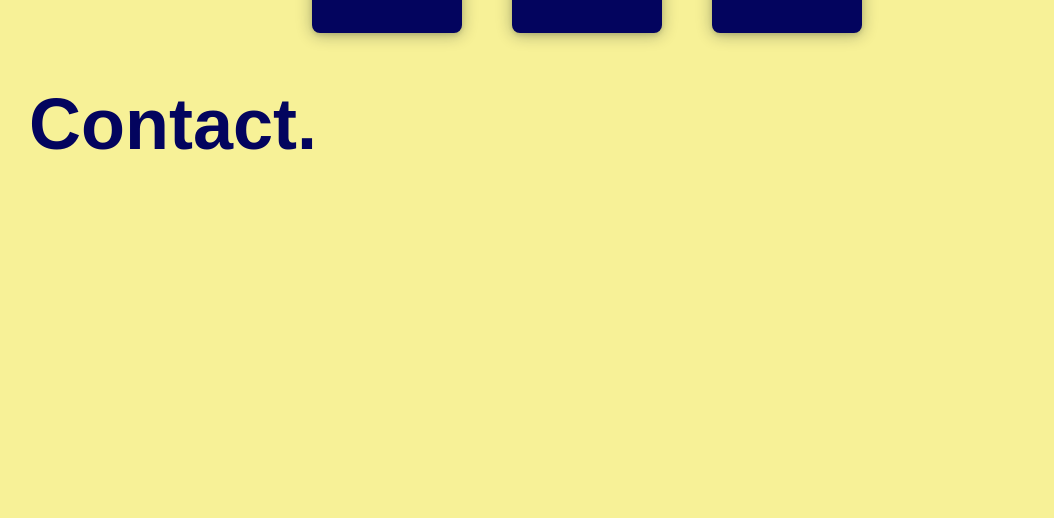
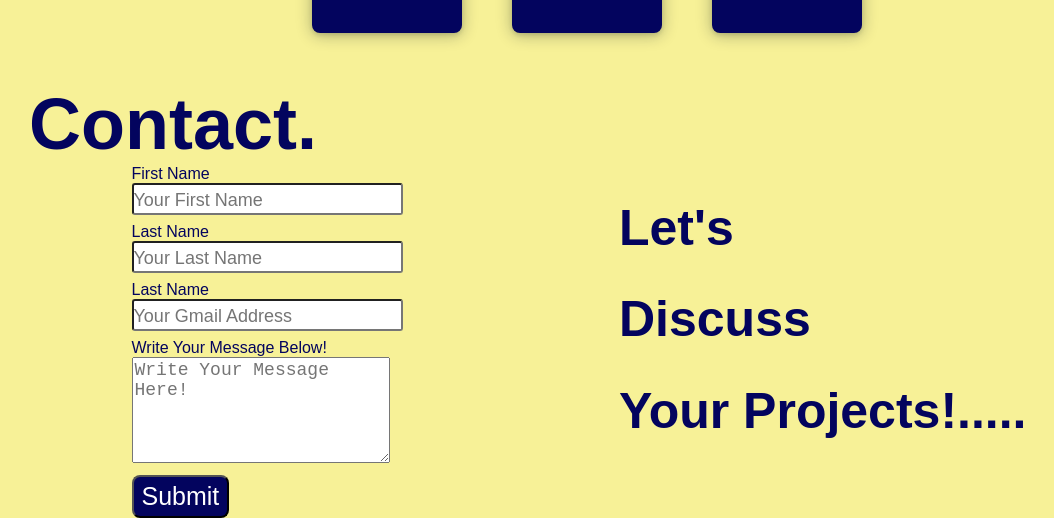
Before and after one commit to AbhijithX0/Abhijith-s-Portfolio, a plain HTML site: page index.html in a window 1280 px wide. Shown: the part 1969-2487 px from the top of the page, without its empty margins (85-1139 px from the left). Before the commit the page ends 2134 px from the top, so only its background shows below. Drawn offline with Linux system fonts and the light colour scheme.

Commit message:
Added the contact form
Added the contact form the styling and the other functionalities are yet to be added

```diff
--- a/index.html
+++ b/index.html
@@ -54,15 +54,21 @@
             <ul>
                 <li>
                     <span>2014 - 2018</span>
-                    <div id="li-1">Lorem ipsum dolor sit amet, consectetur adipiscing elit. Amet vulputate tristique quam felis. Id phasellus dui orci vulputate consequat nulla proin. Id sit scelerisque neque, proin bibendum diam.</div>
+                    <div id="li-1">Lorem ipsum dolor sit amet, consectetur adipiscing elit. Amet vulputate tristique
+                        quam felis. Id phasellus dui orci vulputate consequat nulla proin. Id sit scelerisque neque,
+                        proin bibendum diam.</div>
                 </li>
                 <li>
                     <span>2014 - 2018</span>
-                    <div id="li-2">Lorem ipsum dolor sit amet, consectetur adipiscing elit. Amet vulputate tristique quam felis. Id phasellus dui orci vulputate consequat nulla proin. Id sit scelerisque neque, proin bibendum diam.</div>
+                    <div id="li-2">Lorem ipsum dolor sit amet, consectetur adipiscing elit. Amet vulputate tristique
+                        quam felis. Id phasellus dui orci vulputate consequat nulla proin. Id sit scelerisque neque,
+                        proin bibendum diam.</div>
                 </li>
                 <li>
                     <span>2014 - 2018</span>
-                    <div id="li-3">Lorem ipsum dolor sit amet, consectetur adipiscing elit. Amet vulputate tristique quam felis. Id phasellus dui orci vulputate consequat nulla proin. Id sit scelerisque neque, proin bibendum diam.</div>
+                    <div id="li-3">Lorem ipsum dolor sit amet, consectetur adipiscing elit. Amet vulputate tristique
+                        quam felis. Id phasellus dui orci vulputate consequat nulla proin. Id sit scelerisque neque,
+                        proin bibendum diam.</div>
                 </li>
             </ul>
         </div>
@@ -71,22 +77,50 @@
 
         <div class="skills1">
             <div class="skills-item">
-                <img width="50px"   src="images/svg/instagram.svg" alt="">
+                <img width="50px" src="images/svg/instagram.svg" alt="">
                 <div id="p">HTML</div>
             </div>
             <div class="skills-item">
-                <img width="50px"   src="images/svg/instagram.svg" alt="">
-                <div id="p">HTML</div>
+                <img width="50px" src="images/svg/instagram.svg" alt="">
+                <div id="p">CSS</div>
             </div>
             <div class="skills-item">
-                <img width="50px"   src="images/svg/instagram.svg" alt="">
-                <div id="p">HTML</div>
+                <img width="50px" src="images/svg/instagram.svg" alt="">
+                <div id="p">JS[Learning]</div>
             </div>
         </div>
     </main>
+<span id="main1">Contact.</span>
+    <footer>
 
-    <footer>
-        <span id="main1">Contact.</span>
+
+        <div class="footer-main">
+
+            <div id="form">
+
+                <label for="frstname">First Name</label><br>
+                <input type="text" id="frstname" placeholder="Your First Name"><br>
+
+                <label for="lstname">Last Name</label><br>
+                <input type="text" id="lstname" placeholder="Your Last Name"><br>
+
+                <label for="gmail">Last Name</label><br>
+                <input type="text" id="gmail" placeholder="Your Gmail Address"><br>
+
+                <label for="txtarea">Write Your Message Below!</label><br>
+                <textarea name="txt" id="txtarea" placeholder="Write Your Message Here!"></textarea><br>
+
+                <button type="submit" id="main-submit">Submit</button>
+
+            </div>
+
+            <div class="discussion">
+                <h1 id="h11">Let's</h1>
+                <h1 id="h12">Discuss</h1>
+                <h1 id="h13">Your Projects!.....</h1>
+            </div>
+
+        </div>
     </footer>
 </body>
 
--- a/style.css
+++ b/style.css
@@ -182,3 +182,75 @@ li span {
     font-style: normal;
 
 }
+
+
+
+label{
+    font-family: "Poppins", sans-serif;
+    margin-bottom: 80px;
+}
+
+input{
+
+
+    padding-left: 0px;
+    padding-top: 5px;
+    padding-bottom: 2px;
+    padding-right: 35px;
+
+    font-size: 18px;
+    border-radius: 3px;
+    margin-bottom: 8px;
+}
+
+
+textarea{
+    font-size: 18px;
+    font-size: 18px;
+    width:252px;
+    height: 100px;
+    margin-bottom: 8px;
+
+}
+
+button{
+    cursor: pointer;
+    background-color: rgb(3, 4, 94);
+    color: white;
+    font-size: 25px;
+    font-family: "Poppins", sans-serif;
+    border-radius: 8px;
+    padding-left: 8px;
+    padding-top: 5px;
+    padding-bottom: 5px;
+    padding-right: 8px;
+    text-align: center;
+
+
+}
+
+#form{
+    margin: auto;
+    align-items: center;
+    border-radius: 8px;
+
+}
+
+.footer-main {
+    display: flex;
+    justify-content: space-between;
+    align-items: flex-start;
+}
+.discussion {
+    width: 45%;
+    text-align: left;
+    font-family: "Poppins", sans-serif;
+    font-size: 25px;
+    font-weight: bold;
+
+}
+
+#h11{
+    font-family: "Bungee Shade", sans-serif;
+    font-weight: bold;
+}
```
